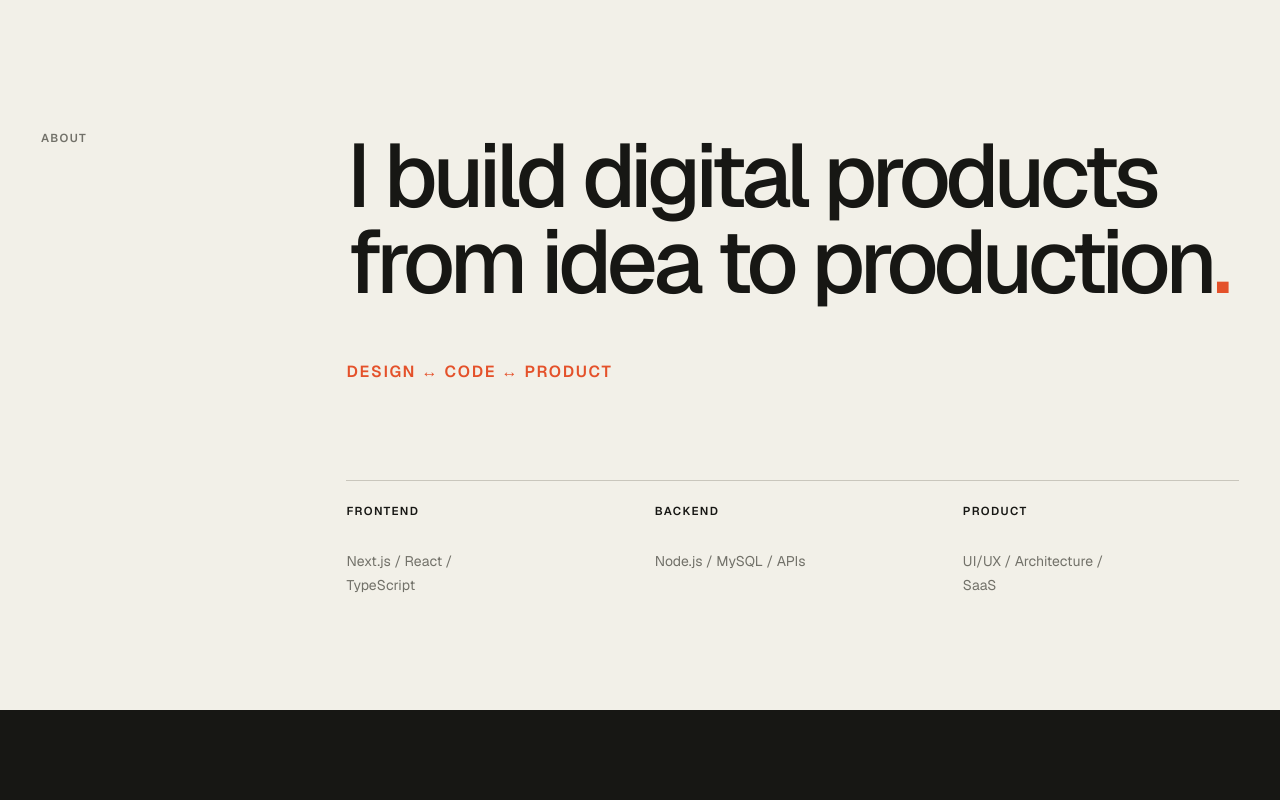
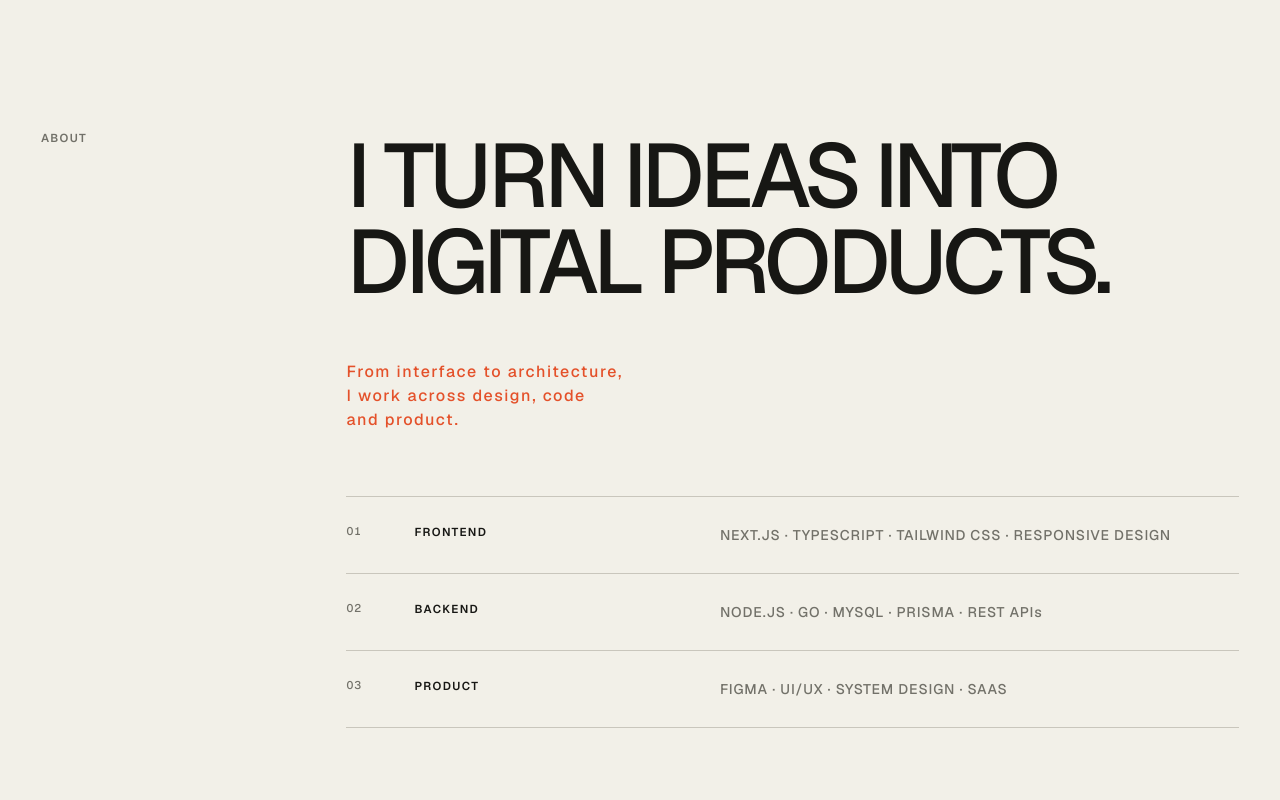
Before and after one commit to HamzaOutmassint/portfolio, a Next.js app: page / in a window 1280 px wide. Shown: the part 1560-2360 px from the top of the page. Built offline with nearby package versions, Linux system fonts and the light colour scheme; no server answers.

Commit message:
home page completed

```diff
--- a/app/work/[slug]/page.tsx
+++ b/app/work/[slug]/page.tsx
@@ -1,6 +1,7 @@
 import type { Metadata } from "next";
 import Image from "next/image";
 import Link from "next/link";
+import { CurrentYear } from "@/components/ui/CurrentYear";
 import { notFound } from "next/navigation";
 import { Header } from "@/components/layout/Header";
 import { getNextProject, getProject, projects } from "@/data/projects";
@@ -125,7 +126,7 @@ export default async function WorkPage({ params }: WorkPageProps) {
             <Link href="/#work" className="link-line">
               All work
             </Link>
-            <p>© 2026 Hamza Outmassint</p>
+            <p>© <CurrentYear initialYear={new Date().getFullYear()} /> Hamza Outmassint</p>
           </div>
         </div>
       </section>
--- a/components/sections/About.tsx
+++ b/components/sections/About.tsx
@@ -1,8 +1,20 @@
 export function About() {
   const capabilities = [
-    { label: "Frontend", items: "Next.js / React / TypeScript" },
-    { label: "Backend", items: "Node.js / MySQL / APIs" },
-    { label: "Product", items: "UI/UX / Architecture / SaaS" },
+    {
+      number: "01",
+      title: "FRONTEND",
+      items: ["NEXT.JS", "TYPESCRIPT", "TAILWIND CSS", "RESPONSIVE DESIGN"],
+    },
+    {
+      number: "02",
+      title: "BACKEND",
+      items: ["NODE.JS", "GO", "MYSQL", "PRISMA", "REST APIs"],
+    },
+    {
+      number: "03",
+      title: "PRODUCT",
+      items: ["FIGMA", "UI/UX", "SYSTEM DESIGN", "SAAS"],
+    },
   ];
 
   return (
@@ -18,26 +30,44 @@ export function About() {
             id="about-title"
             className="max-w-5xl text-[clamp(2.9rem,7vw,7.25rem)] leading-[0.96] font-medium tracking-[-0.055em]"
           >
-            I build digital products from idea to production<span className="text-accent">.</span>
+            I TURN IDEAS INTO
+            <br />
+            DIGITAL PRODUCTS.
           </h2>
 
-          <p className="mt-10 text-sm font-semibold tracking-[0.1em] text-accent uppercase sm:mt-14 sm:text-base">
-            Design <span aria-hidden="true">↔</span> Code <span aria-hidden="true">↔</span> Product
+          <p className="mt-10 text-sm font-medium tracking-[0.1em] text-accent sm:mt-14 sm:text-base">
+            From interface to architecture,
+            <br />
+            I work across design, code
+            <br />
+            and product.
           </p>
 
-          <div className="mt-16 grid border-t border-line sm:grid-cols-3 sm:gap-8 lg:mt-24">
+          <ol className="mt-12 border-t border-line lg:mt-16">
             {capabilities.map((capability) => (
-              <div
-                key={capability.label}
-                className="grid grid-cols-2 gap-4 border-b border-line py-5 sm:block sm:border-b-0 sm:py-6"
+              <li
+                key={capability.number}
+                className="group grid grid-cols-[2rem_minmax(0,1fr)] gap-x-3 border-b border-line py-6 transition-colors duration-300 lg:grid-cols-[3rem_minmax(10rem,0.55fr)_minmax(0,1fr)] lg:gap-x-5 lg:py-7 lg:hover:border-ink/40"
               >
-                <h3 className="editorial-label">{capability.label}</h3>
-                <p className="text-sm leading-6 text-muted sm:mt-8 sm:max-w-40">
-                  {capability.items}
+                <span className="pt-px text-[0.7rem] leading-none font-medium tracking-[0.08em] text-muted tabular-nums transition-colors duration-300 lg:group-hover:text-accent">
+                  {capability.number}
+                </span>
+                <h3 className="editorial-label pt-px transition-transform duration-300 lg:group-hover:translate-x-1.5">
+                  {capability.title}
+                </h3>
+                <p className="col-start-2 mt-3 text-sm leading-6 font-medium tracking-[0.06em] text-muted transition-colors duration-300 lg:col-start-auto lg:mt-0 lg:leading-5 lg:group-hover:text-ink">
+                  {capability.items.map((item, index) => (
+                    <span key={item}>
+                      {item}
+                      {index < capability.items.length - 1 && (
+                        <span aria-hidden="true"> · </span>
+                      )}
+                    </span>
+                  ))}
                 </p>
-              </div>
+              </li>
             ))}
-          </div>
+          </ol>
         </div>
       </div>
     </section>
--- a/components/sections/Contact.tsx
+++ b/components/sections/Contact.tsx
@@ -5,6 +5,7 @@ import { useGSAP } from "@gsap/react";
 import gsap from "gsap";
 import { ScrollTrigger } from "gsap/ScrollTrigger";
 import { siteConfig, socialLinks } from "@/lib/site-config";
+import { CurrentYear } from "@/components/ui/CurrentYear";
 
 gsap.registerPlugin(useGSAP, ScrollTrigger);
 
@@ -139,7 +140,7 @@ export function Contact() {
           </nav>
           <div className="flex justify-between text-dark-muted sm:justify-end sm:gap-12">
             <p>{siteConfig.location}</p>
-            <p>© 2026 {siteConfig.name}</p>
+            <p>© <CurrentYear initialYear={new Date().getFullYear()} /> {siteConfig.name}</p>
           </div>
         </footer>
       </div>
--- /dev/null
+++ b/components/ui/CurrentYear.tsx
@@ -0,0 +1,12 @@
+"use client";
+
+import { useSyncExternalStore } from "react";
+
+const subscribe = () => () => {};
+const getCurrentYear = () => new Date().getFullYear();
+
+export function CurrentYear({ initialYear }: { initialYear: number }) {
+  const year = useSyncExternalStore(subscribe, getCurrentYear, () => initialYear);
+
+  return <time dateTime={String(year)}>{year}</time>;
+}
--- a/lib/site-config.ts
+++ b/lib/site-config.ts
@@ -5,8 +5,7 @@ export const siteConfig = {
   tagline: "building useful digital products.",
   location: "Marrakech, Morocco",
   timeZone: "Africa/Casablanca",
-  // TODO: Replace the placeholder contact details before launch.
-  email: "hello@example.com",
+  email: "outmassinthamza@gmail.com",
   github: "https://github.com/HamzaOutmassint",
   linkedin: "https://www.linkedin.com/in/hamza-outmassint/",
 } as const;
```
